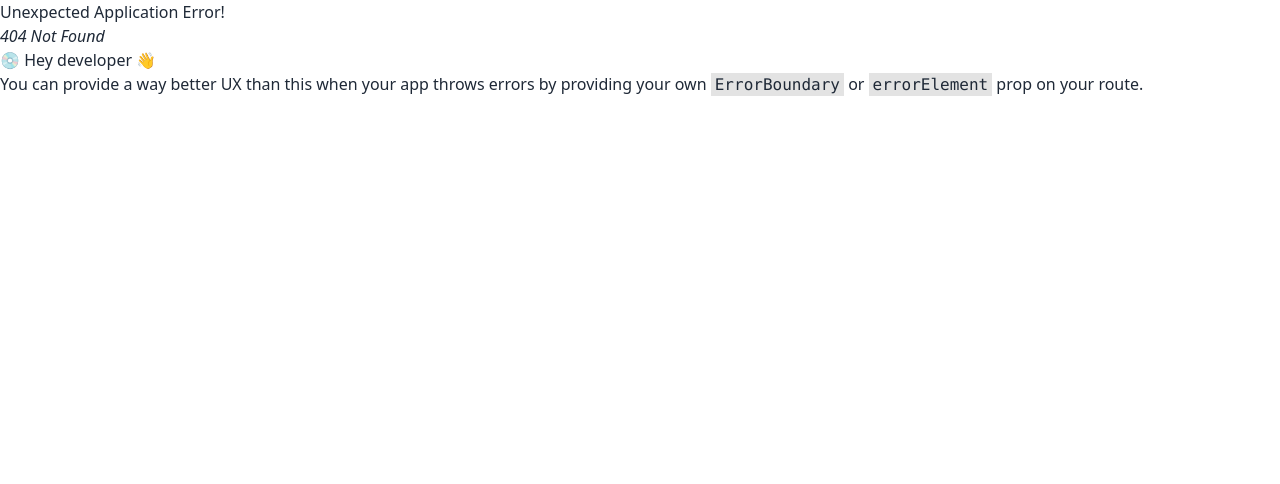
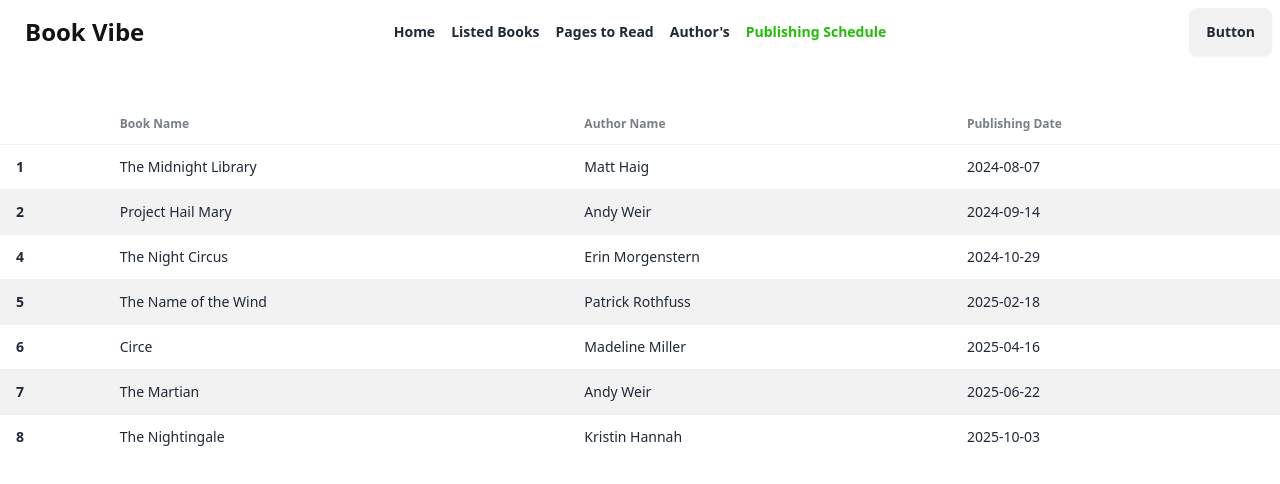
Before and after one commit to NhsTarek/book-vibe-a8, a React (Vite) app: page /schedule in a window 1280 px wide. Before the commit this address had no page. Shown: the top 484 px of the page. Built offline with nearby package versions, Linux system fonts and the light colour scheme.

Commit message:
extra pages added

```diff
--- a/src/Components/NavBar.jsx
+++ b/src/Components/NavBar.jsx
@@ -20,11 +20,11 @@ const NavBar = () => {
                             <NavLink to='/pagestoread' className={({ isActive }) => isActive ? 'text-[#23BE0A] font-bold' : 'font-bold'}>
                                 Pages to Read
                             </NavLink>
-                            <NavLink className={({ isActive }) => isActive ? 'text-[#23BE0A] font-bold' : 'font-bold'}>
-                                Top rated books
+                            <NavLink className={({ isActive }) => isActive ? 'text-[#23BE0A] font-bold' : 'font-bold'}> Author's
+
                             </NavLink>
-                            <NavLink className={({ isActive }) => isActive ? 'text-[#23BE0A] font-bold' : 'font-bold'}>
-                                Book of the week
+                            <NavLink to='/schedule' className={({ isActive }) => isActive ? 'text-[#23BE0A] font-bold' : 'font-bold'}>
+                            Publishing Schedule
                             </NavLink>
 
                         </ul>
@@ -42,11 +42,11 @@ const NavBar = () => {
                         <NavLink to='/pagestoread' className={({ isActive }) => isActive ? 'text-[#23BE0A] font-bold' : 'font-bold'}>
                             Pages to Read
                         </NavLink>
-                        <NavLink className={({ isActive }) => isActive ? 'text-[#23BE0A] font-bold' : 'font-bold'}>
-                            Top rated books
+                        <NavLink to='/authors' className={({ isActive }) => isActive ? 'text-[#23BE0A] font-bold' : 'font-bold'}>
+                            Author's
                         </NavLink>
-                        <NavLink className={({ isActive }) => isActive ? 'text-[#23BE0A] font-bold' : 'font-bold'}>
-                            Book of the week
+                        <NavLink to='/schedule' className={({ isActive }) => isActive ? 'text-[#23BE0A] font-bold' : 'font-bold'}>
+                            Publishing Schedule
                         </NavLink>
 
                     </ul>
--- /dev/null
+++ b/src/pages/Authors.jsx
@@ -0,0 +1,49 @@
+
+
+const Authors = () => {
+    return (
+        <div className="container mx-auto my-9">
+            <h1 className="text-center my-5">Author of the week</h1>
+            <div className="container mx-auto grid grid-cols-1 sm:grid-cols-2 md:grid-cols-3 lg:grid-cols-4 gap-4">
+                {/* Author Card 1 */}
+                <div className="bg-white rounded-lg shadow-md overflow-hidden">
+                    <img src="author1.jpg" alt="Author 1" className="w-full h-56 object-cover object-center" />
+                    <div className="p-4">
+                        <h2 className="text-xl font-semibold mb-2">Matt Haig</h2>
+
+                    </div>
+                </div>
+
+                {/* Author Card 2 */}
+                <div className="bg-white rounded-lg shadow-md overflow-hidden">
+                    <img src="author2.jpg" alt="Author 2" className="w-full h-56 object-cover object-center" />
+                    <div className="p-4">
+                        <h2 className="text-xl font-semibold mb-2">Andy Weir</h2>
+
+                    </div>
+                </div>
+
+                {/* Author Card 3 */}
+                <div className="bg-white rounded-lg shadow-md overflow-hidden">
+                    <img src="author3.jpg" alt="Author 3" className="w-full h-56 object-cover object-center" />
+                    <div className="p-4">
+                        <h2 className="text-xl font-semibold mb-2">Erin Morgenstern</h2>
+
+                    </div>
+                </div>
+
+                {/* Author Card 4 */}
+                <div className="bg-white rounded-lg shadow-md overflow-hidden">
+                    <img src="author4.jpg" alt="Author 4" className="w-full h-56 object-cover object-center" />
+                    <div className="p-4">
+                        <h2 className="text-xl font-semibold mb-2">Patrick Rothfuss</h2>
+
+                    </div>
+                </div>
+            </div>
+
+        </div>
+    );
+};
+
+export default Authors;
--- /dev/null
+++ b/src/pages/PublishingSchedule.jsx
@@ -0,0 +1,70 @@
+
+
+const PublishingSchedule = () => {
+    return (
+        <div className="container mx-auto my-10">
+            <div className="overflow-x-auto">
+                <table className="table table-zebra">
+                    {/* head */}
+                    <thead>
+                        <tr>
+                            <th></th>
+                            <th>Book Name</th>
+                            <th>Author Name</th>
+                            <th>Publishing Date</th>
+                        </tr>
+                    </thead>
+                    <tbody>
+                        {/* row 1 */}
+                        <tr>
+                            <th>1</th>
+                            <td>The Midnight Library</td>
+                            <td>Matt Haig</td>
+                            <td>2024-08-07</td>
+                        </tr>
+                        {/* row 2 */}
+                        <tr>
+                            <th>2</th>
+                            <td>Project Hail Mary</td>
+                            <td>Andy Weir</td>
+                            <td>2024-09-14</td>
+                        </tr>
+                        {/* row 3 */}
+                        <tr>
+                            <th>4</th>
+                            <td>The Night Circus</td>
+                            <td>Erin Morgenstern</td>
+                            <td>2024-10-29</td>
+                        </tr>
+                        <tr>
+                            <th>5</th>
+                            <td>The Name of the Wind</td>
+                            <td>Patrick Rothfuss</td>
+                            <td>2025-02-18</td>
+                        </tr>
+                        <tr>
+                            <th>6</th>
+                            <td>Circe</td>
+                            <td>Madeline Miller</td>
+                            <td>2025-04-16</td>
+                        </tr>
+                        <tr>
+                            <th>7</th>
+                            <td>The Martian</td>
+                            <td>Andy Weir</td>
+                            <td>2025-06-22</td>
+                        </tr>
+                        <tr>
+                            <th>8</th>
+                            <td>The Nightingale</td>
+                            <td>Kristin Hannah</td>
+                            <td>2025-10-03</td>
+                        </tr>
+                    </tbody>
+                </table>
+            </div>
+        </div>
+    );
+};
+
+export default PublishingSchedule;
```
Also changed, not shown: src/main.jsx (+10 -0 lines).
